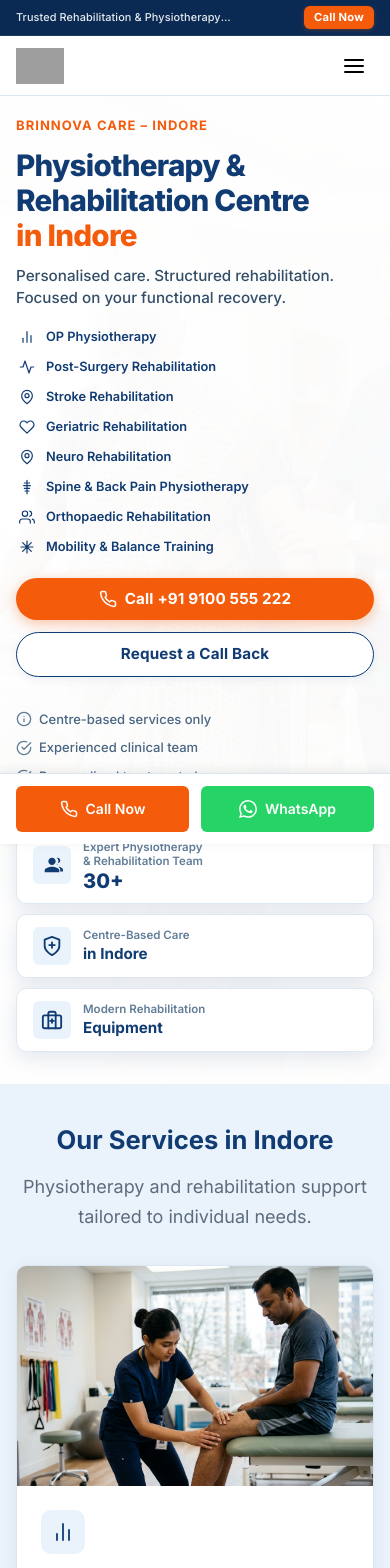
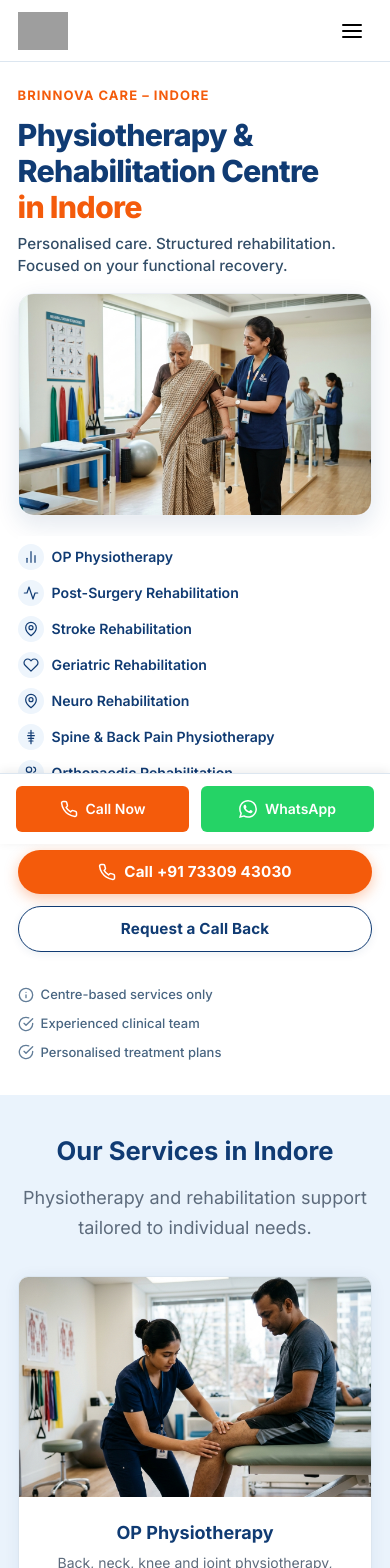
Before and after one commit to Mdtalhas/brinnova-indore, a React (Vite) app: page / in a window 390 px wide. Shown: the top 1568 px of the page. Built offline with nearby package versions, Linux system fonts and the light colour scheme; grey boxes are pictures that could not be loaded.

Commit message:
Update landing page

```diff
--- a/src/App.tsx
+++ b/src/App.tsx
@@ -10,6 +10,8 @@ import FAQ from './sections/FAQ';
 import FinalCTA from './sections/FinalCTA';
 import Footer from './sections/Footer';
 import MobileBar from './sections/MobileBar';
+import { siteConfig } from './config/siteConfig';
+import { WhatsAppIcon } from './components/Icons';
 
 const App: React.FC = () => {
   return (
@@ -27,6 +29,18 @@ const App: React.FC = () => {
       </main>
       <Footer />
       <MobileBar />
+
+      {/* Sticky WhatsApp Button for Web */}
+      <a
+        href={siteConfig.whatsapp.href}
+        className="floating-whatsapp"
+        target="_blank"
+        rel="noopener noreferrer"
+        aria-label="Chat with Brinnova Care on WhatsApp"
+        id="web-floating-whatsapp"
+      >
+        <WhatsAppIcon size={32} />
+      </a>
     </>
   );
 };
--- a/src/config/siteConfig.ts
+++ b/src/config/siteConfig.ts
@@ -19,24 +19,24 @@ export const siteConfig = {
 
   // Contact Details
   phone: {
-    display: '+91 9100 555 222',
-    href: 'tel:+919100555222',
+    display: '+91 73309 43030',
+    href: 'tel:+917330943030',
     verified: true,
   },
   whatsapp: {
-    display: '+91 9100 555 222',
-    href: 'https://wa.me/919100555222',
+    display: '+91 73309 43030',
+    href: 'https://wa.me/917330943030',
     verified: true,
   },
 
-  // Address — [PLACEHOLDER] Verify with client before publishing
+  // Address
   address: {
-    street: '[Address to be confirmed]',     // [PLACEHOLDER]
-    area: '[Area, Indore]',                  // [PLACEHOLDER]
+    street: 'Vijay Nagar',
+    area: 'Vijay Nagar',
     city: 'Indore',
     state: 'Madhya Pradesh',
-    pincode: '[PIN Code]',                   // [PLACEHOLDER]
-    fullAddress: 'Indore, Madhya Pradesh',
+    pincode: '',
+    fullAddress: 'Vijay Nagar, Indore, MP',
     verified: true,
   },
 
@@ -50,7 +50,7 @@ export const siteConfig = {
   },
 
   // Google Maps — [PLACEHOLDER] Generate link after address verification
-  googleMapsUrl: '#', // [PLACEHOLDER] Add verified Google Maps directions link
+  googleMapsUrl: 'https://www.google.com/maps/place/Brinnova+Transitional+Care+%26+Rehabilitation+centre+-+Vijay+Nagar,+Indore/@22.7646395,75.8828608,641m/data=!3m1!1e3!4m6!3m5!1s0x3963035a7cce9ae3:0x52db07a789ff7da5!8m2!3d22.7646395!4d75.8854357!16s%2Fg%2F11zxh9y60q?entry=ttu&g_ep=EgoyMDI2MTAyMC4wIKXMDSoASAFQAw%3D%3D', // [PLACEHOLDER] Add verified Google Maps directions link
 
   // Form Submission API & CRM Integration
   formApi: {
@@ -81,7 +81,6 @@ export const siteConfig = {
     { label: 'Rehabilitation Services', href: '#services' },
     { label: 'Why Brinnova', href: '#why-brinnova' },
     { label: 'FAQs', href: '#faqs' },
-    { label: 'Contact', href: '#contact' },
   ],
 
   // Services
--- a/src/index.css
+++ b/src/index.css
@@ -533,6 +533,11 @@ ol {
   font-weight: 500;
 }
 
+/* Mobile Image in Hero (hidden on desktop) */
+.hero__mobile-image {
+  display: none;
+}
+
 /* 2-column Service Highlights in Hero */
 .hero__services-grid {
   display: grid;
@@ -734,19 +739,9 @@ ol {
   padding: var(--space-6);
   display: flex;
   flex-direction: column;
+  align-items: center;
+  text-align: center;
   flex: 1;
-}
-
-.service-card__icon {
-  width: 44px;
-  height: 44px;
-  background: var(--color-light-blue);
-  border-radius: var(--radius-md);
-  display: flex;
-  align-items: center;
-  justify-content: center;
-  margin-bottom: var(--space-3);
-  color: var(--color-navy);
 }
 
 .service-card__title {
@@ -755,6 +750,7 @@ ol {
   color: var(--color-navy);
   margin-bottom: var(--space-2);
   line-height: 1.3;
+  text-align: center;
 }
 
 .service-card__desc {
@@ -763,6 +759,7 @@ ol {
   line-height: 1.6;
   margin-bottom: var(--space-4);
   flex-grow: 1;
+  text-align: center;
 }
 
 .service-card__link {
@@ -772,6 +769,7 @@ ol {
   color: var(--color-navy);
   display: inline-flex;
   align-items: center;
+  justify-content: center;
   gap: 6px;
   transition: all var(--transition-fast);
   padding-top: var(--space-2);
@@ -1052,12 +1050,16 @@ textarea.form-control,
   border-radius: var(--radius-lg);
   overflow: hidden;
   box-shadow: var(--shadow-lg);
+  background: #f8fafc;
 }
 
 .centre__image img {
   width: 100%;
-  height: 380px;
+  height: auto;
+  aspect-ratio: 3 / 2;
   object-fit: cover;
+  object-position: left center;
+  display: block;
 }
 
 .centre__info h3 {
@@ -1241,8 +1243,9 @@ textarea.form-control,
 
 /* --- Footer --- */
 .footer {
-  background: var(--color-navy-dark);
-  color: rgba(255, 255, 255, 0.7);
+  background: var(--color-white);
+  color: #4a5568;
+  border-top: 1px solid var(--color-light-border);
   padding: var(--space-16) 0 var(--space-8);
 }
 
@@ -1256,19 +1259,19 @@ textarea.form-control,
 .footer__brand img {
   height: 40px;
   margin-bottom: var(--space-5);
-  filter: brightness(10);
 }
 
 .footer__brand p {
   font-size: var(--font-size-sm);
   line-height: 1.7;
   max-width: 280px;
+  color: #4a5568;
 }
 
 .footer__heading {
   font-size: var(--font-size-sm);
   font-weight: 700;
-  color: var(--color-white);
+  color: var(--color-navy);
   text-transform: uppercase;
   letter-spacing: 0.08em;
   margin-bottom: var(--space-5);
@@ -1277,6 +1280,7 @@ textarea.form-control,
 .footer__links a {
   display: block;
   font-size: var(--font-size-sm);
+  color: #4a5568;
   padding: var(--space-1) 0;
   transition: color var(--transition-fast);
 }
@@ -1291,6 +1295,16 @@ textarea.form-control,
   gap: var(--space-3);
   margin-bottom: var(--space-4);
   font-size: var(--font-size-sm);
+  color: #4a5568;
+}
+
+.footer__contact-item a {
+  color: #4a5568;
+  transition: color var(--transition-fast);
+}
+
+.footer__contact-item a:hover {
+  color: var(--color-orange);
 }
 
 .footer__contact-item svg {
@@ -1299,19 +1313,74 @@ textarea.form-control,
   flex-shrink: 0;
 }
 
-.footer__bottom {
-  border-top: 1px solid rgba(255, 255, 255, 0.1);
-  padding-top: var(--space-6);
-  display: flex;
-  justify-content: space-between;
-  align-items: center;
-  font-size: var(--font-size-xs);
+.footer__bottom-bar {
+  margin-top: var(--space-8);
+  background: #005aa9;
+  background: linear-gradient(90deg, #00539c 0%, #0066b8 50%, #00539c 100%);
+  color: #ffffff;
+  padding: 12px 28px;
+  border-radius: 9999px;
+  display: flex;
+  align-items: center;
+  justify-content: center;
   flex-wrap: wrap;
-  gap: var(--space-4);
-}
-
-.footer__bottom a:hover {
-  color: var(--color-orange);
+  gap: 12px 16px;
+  font-size: 0.8125rem;
+  font-weight: 500;
+  box-shadow: 0 4px 14px rgba(0, 83, 156, 0.25);
+  text-align: center;
+}
+
+.footer__divider {
+  color: rgba(255, 255, 255, 0.45);
+}
+
+.footer__website-link {
+  color: #ffffff;
+  transition: opacity var(--transition-fast);
+}
+
+.footer__website-link:hover {
+  opacity: 0.85;
+  color: #ffffff;
+}
+
+.footer__partner {
+  display: inline-flex;
+  align-items: center;
+  gap: 8px;
+}
+
+.dumosh-badge {
+  display: inline-flex;
+  align-items: center;
+  background: #ffffff;
+  color: #0b0f19;
+  padding: 2px 10px;
+  border-radius: 6px;
+  text-decoration: none;
+  font-family: -apple-system, BlinkMacSystemFont, "Segoe UI", Roboto, "Helvetica Neue", Arial, sans-serif;
+  letter-spacing: 0.04em;
+  line-height: 1.2;
+  box-shadow: 0 1px 4px rgba(0, 0, 0, 0.15);
+  transition: transform var(--transition-fast);
+}
+
+.dumosh-badge:hover {
+  transform: translateY(-1px);
+}
+
+.dumosh-text {
+  font-weight: 900;
+  font-size: 0.8rem;
+  color: #0b0f19;
+}
+
+.dumosh-dot {
+  font-weight: 900;
+  font-size: 0.85rem;
+  color: #e53e3e;
+  margin-left: 1px;
 }
 
 /* --- Mobile Bottom Bar --- */
@@ -1356,6 +1425,43 @@ textarea.form-control,
   color: var(--color-white);
 }
 
+/* --- Floating WhatsApp Button (Web / Desktop) --- */
+.floating-whatsapp {
+  position: fixed;
+  bottom: 28px;
+  right: 28px;
+  z-index: 999;
+  display: flex;
+  align-items: center;
+  justify-content: center;
+  width: 58px;
+  height: 58px;
+  background-color: #25D366;
+  color: #ffffff;
+  border-radius: 50%;
+  box-shadow: 0 4px 18px rgba(37, 211, 102, 0.45);
+  transition: all var(--transition-base);
+  cursor: pointer;
+}
+
+.floating-whatsapp:hover {
+  transform: translateY(-3px) scale(1.05);
+  box-shadow: 0 6px 22px rgba(37, 211, 102, 0.6);
+  color: #ffffff;
+}
+
+.floating-whatsapp svg {
+  width: 32px;
+  height: 32px;
+}
+
+@media (max-width: 768px) {
+  /* On mobile, WhatsApp is already available in the sticky bottom mobile-bar */
+  .floating-whatsapp {
+    display: none;
+  }
+}
+
 /* ==========================================================================
    Responsive Design
    ========================================================================== */
@@ -1444,10 +1550,10 @@ textarea.form-control,
     --font-size-hero: 1.85rem;
     --font-size-3xl: 1.6rem;
     --font-size-2xl: 1.35rem;
-    --container-padding: 1rem;
-    --top-bar-height: 36px;
-    --main-header-height: 60px;
-    --header-height: 96px;
+    --container-padding: 1.1rem;
+    --top-bar-height: 0px;
+    --main-header-height: 62px;
+    --header-height: 62px;
   }
 
   .section {
@@ -1458,39 +1564,21 @@ textarea.form-control,
     margin-bottom: var(--space-8);
   }
 
-  /* Top Bar on Mobile */
-  .top-bar__center {
-    display: none;
-  }
-
-  .top-bar__inner {
-    justify-content: space-between;
-  }
-
-  .top-bar__left {
-    display: block;
-    font-size: 0.68rem;
-    white-space: nowrap;
-    overflow: hidden;
-    text-overflow: ellipsis;
-    max-width: 60%;
-  }
-
-  .top-bar__right {
-    gap: 8px;
-  }
-
-  .top-bar__phone {
-    display: none;
-  }
-
-  .top-bar__call-btn {
-    padding: 3px 10px;
-    font-size: 0.7rem;
+  /* Completely remove top bar from mobile view */
+  .top-bar {
+    display: none !important;
+  }
+
+  .header {
+    top: 0;
+  }
+
+  .mobile-nav {
+    top: var(--main-header-height);
   }
 
   .header__logo img {
-    height: 36px;
+    height: 38px;
   }
 
   /* Hero Section on Mobile */
@@ -1500,36 +1588,76 @@ textarea.form-control,
 
   .hero__wrapper {
     min-height: auto;
-    padding-top: var(--space-4);
+    padding-top: var(--space-5);
     padding-bottom: var(--space-8);
   }
 
+  /* Hide background image on mobile since we show the dedicated hero card image */
   .hero__bg-container {
-    opacity: 0.14;
-  }
-
-  .hero__bg-img {
-    object-position: center 15%;
+    display: none;
+  }
+
+  .hero__grid {
+    grid-template-columns: 1fr;
+    gap: var(--space-4);
+  }
+
+  /* Hide floating cards on mobile */
+  .hero__cards-column {
+    display: none;
   }
 
   .hero__title {
-    font-size: 1.85rem;
+    font-size: 1.9rem;
     line-height: 1.18;
+    margin-bottom: var(--space-2);
   }
 
   .hero__subtitle {
     font-size: 0.95rem;
+    line-height: 1.45;
     margin-bottom: var(--space-4);
+  }
+
+  /* Mobile Hero Image Card matching mockup */
+  .hero__mobile-image {
+    display: block;
+    width: 100%;
+    margin-bottom: var(--space-5);
+    border-radius: 16px;
+    overflow: hidden;
+    box-shadow: 0 8px 24px rgba(16, 59, 115, 0.12);
+    border: 1px solid rgba(16, 59, 115, 0.08);
+  }
+
+  .hero__mobile-img {
+    display: block;
+    width: 100%;
+    height: auto;
+    aspect-ratio: 16 / 10;
+    object-fit: cover;
+    object-position: center 20%;
   }
 
   .hero__services-grid {
     grid-template-columns: 1fr;
-    gap: 8px;
+    gap: 10px;
     margin-bottom: var(--space-5);
+    background-color: var(--color-white);
+    padding: var(--space-2) 0;
   }
 
   .hero__service-item {
-    font-size: 0.8rem;
+    font-size: 0.88rem;
+    font-weight: 600;
+  }
+
+  .hero__service-icon {
+    width: 26px;
+    height: 26px;
+    border-radius: 50%;
+    background: #eef5fc;
+    color: var(--color-navy);
   }
 
   .hero__ctas {
@@ -1540,6 +1668,7 @@ textarea.form-control,
   .hero__ctas .btn {
     width: 100%;
     justify-content: center;
+    padding: 13px 20px;
   }
 
   .hero__trust-row {
@@ -1549,17 +1678,6 @@ textarea.form-control,
     padding-top: var(--space-2);
   }
 
-  .hero__cards-stack {
-    flex-direction: column;
-    width: 100%;
-    gap: 10px;
-  }
-
-  .hero-float-card {
-    flex: none;
-    width: 100%;
-  }
-
   .form-section {
     padding: 30px 0 34px;
   }
@@ -1609,9 +1727,10 @@ textarea.form-control,
   }
 
   .centre__image img {
-    height: 260px;
+    height: auto;
+    aspect-ratio: 3 / 2;
     object-fit: cover;
-    object-position: center center;
+    object-position: left center;
   }
 
   .benefits-grid {
@@ -1629,10 +1748,16 @@ textarea.form-control,
     gap: var(--space-6);
   }
 
-  .footer__bottom {
+  .footer__bottom-bar {
+    border-radius: 16px;
+    padding: 14px 18px;
     flex-direction: column;
-    text-align: center;
-    gap: var(--space-3);
+    gap: 8px;
+    font-size: 0.75rem;
+  }
+
+  .footer__divider {
+    display: none;
   }
 
   .mobile-bar {
@@ -1670,12 +1795,4 @@ textarea.form-control,
     --font-size-hero: 1.65rem;
     --container-padding: 0.85rem;
   }
-
-  .top-bar__left {
-    display: none;
-  }
-
-  .top-bar__inner {
-    justify-content: flex-end;
-  }
-}
+}
--- a/src/sections/Footer.tsx
+++ b/src/sections/Footer.tsx
@@ -27,13 +27,19 @@ const Footer: React.FC = () => {
           <div>
             <h4 className="footer__heading">Quick Links</h4>
             <nav className="footer__links" aria-label="Footer navigation">
-              {siteConfig.navLinks.map((link) => (
+              {siteConfig.navLinks
+                .filter((link) => link.label !== 'OP Physiotherapy' && link.label !== 'Rehabilitation Services')
+                .map((link) => (
                   <a
                     key={link.label}
                     href={link.href}
                     onClick={(e) => {
                       e.preventDefault();
+                      if (link.href === '#home') {
+                        window.scrollTo({ top: 0, behavior: 'smooth' });
+                      } else {
                         document.querySelector(link.href)?.scrollIntoView({ behavior: 'smooth' });
+                      }
                     }}
                   >
                     {link.label}
@@ -79,12 +85,32 @@ const Footer: React.FC = () => {
           </div>
         </div>
 
-        {/* Bottom */}
-        <div className="footer__bottom">
-          <span>© {currentYear} Brinnova Care. All rights reserved.</span>
-          <span>
-            <a href={siteConfig.websiteUrl} target="_blank" rel="noopener noreferrer">
+        {/* Bottom Pill Bar */}
+        <div className="footer__bottom-bar">
+          <span className="footer__copyright">
+            Copyright © {currentYear} Brinnova Care. All rights reserved.
+          </span>
+          <span className="footer__divider" aria-hidden="true">|</span>
+          <a
+            href={siteConfig.websiteUrl}
+            target="_blank"
+            rel="noopener noreferrer"
+            className="footer__website-link"
+          >
             www.brinnovacare.com
+          </a>
+          <span className="footer__divider" aria-hidden="true">|</span>
+          <span className="footer__partner">
+            Marketing Partner —
+            <a
+              href="https://dumosh.com"
+              target="_blank"
+              rel="noopener noreferrer"
+              className="dumosh-badge"
+              aria-label="Dumosh - Marketing Partner"
+            >
+              <span className="dumosh-text">DUMOSH</span>
+              <span className="dumosh-dot">.</span>
             </a>
           </span>
         </div>
--- a/src/sections/Header.tsx
+++ b/src/sections/Header.tsx
@@ -25,6 +25,10 @@ const Header: React.FC = () => {
 
   const handleNavClick = (href: string) => {
     setIsMobileOpen(false);
+    if (href === '#home' || href === '#hero' || href === '#') {
+      window.scrollTo({ top: 0, behavior: 'smooth' });
+      return;
+    }
     const el = document.querySelector(href);
     if (el) {
       el.scrollIntoView({ behavior: 'smooth' });
@@ -40,22 +44,17 @@ const Header: React.FC = () => {
             <span>Trusted Rehabilitation &amp; Physiotherapy Care</span>
           </div>
 
-          <div className="top-bar__center">
+          <div className="top-bar__right">
             <span className="top-bar__location">
               <MapPinIcon size={14} className="top-bar__icon" />
-              <span>Indore, Madhya Pradesh</span>
+              <span>Vijay Nagar, Indore</span>
             </span>
-            <span className="top-bar__divider" aria-hidden="true">|</span>
-            <span className="top-bar__timing">
-              <span>{siteConfig.operatingHours.display}</span>
-            </span>
-          </div>
 
-          <div className="top-bar__right">
             <a href={siteConfig.phone.href} className="top-bar__phone" aria-label={`Call ${siteConfig.phone.display}`}>
               <PhoneIcon size={14} className="top-bar__icon" />
               <span>{siteConfig.phone.display}</span>
             </a>
+
             <a href={siteConfig.phone.href} className="top-bar__call-btn" id="top-bar-call-btn">
               Call Now
             </a>
@@ -65,7 +64,12 @@ const Header: React.FC = () => {
 
       <header className={`header ${isScrolled ? 'header--scrolled' : ''}`} id="home">
         <div className="container header__inner">
-          <a href="#home" className="header__logo" aria-label="Brinnova Care Home">
+          <a
+            href="#home"
+            className="header__logo"
+            aria-label="Brinnova Care Home"
+            onClick={(e) => { e.preventDefault(); handleNavClick('#home'); }}
+          >
             <img
               src={siteConfig.logoUrl}
               alt="Brinnova Care — Physiotherapy & Rehabilitation Centre"
--- a/src/sections/Hero.tsx
+++ b/src/sections/Hero.tsx
@@ -34,7 +34,7 @@ const Hero: React.FC = () => {
   };
 
   return (
-    <section className="hero" id="about" aria-label="Hero section">
+    <section className="hero" id="hero" aria-label="Hero section">
       <div className="hero__wrapper">
         {/* Background Image Container with Gradient Fade */}
         <div className="hero__bg-container">
@@ -64,6 +64,16 @@ const Hero: React.FC = () => {
                 Personalised care. Structured rehabilitation.<br />
                 Focused on your functional recovery.
               </p>
+
+              {/* Mobile Hero Image Card shown directly under subtitle */}
+              <div className="hero__mobile-image">
+                <img
+                  src="/images/hero-physiotherapy.jpg"
+                  alt="Physiotherapy and rehabilitation session at Brinnova Care Indore"
+                  className="hero__mobile-img"
+                  loading="eager"
+                />
+              </div>
 
               {/* 2-column Service Highlights Grid */}
               <div className="hero__services-grid">
--- a/src/sections/IndoreCentre.tsx
+++ b/src/sections/IndoreCentre.tsx
@@ -4,7 +4,7 @@ import { MapPinIcon, PhoneIcon, ClockIcon, NavigationIcon } from '../components/
 
 const IndoreCentre: React.FC = () => {
   return (
-    <section className="section" id="contact" aria-label="Our Indore Centre">
+    <section className="section" id="about" aria-label="Our Indore Centre">
       <div className="container">
         <div className="section-header">
           <h2>Our Indore Centre</h2>
@@ -23,7 +23,7 @@ const IndoreCentre: React.FC = () => {
           </div>
 
           <div className="centre__info">
-            <h3>Brinnova Care — Indore</h3>
+            <h3>Brinnova Transitional Care & Rehabilitation centre — Indore</h3>
 
             {/* Address */}
             <div className="centre__detail">
--- a/src/sections/Services.tsx
+++ b/src/sections/Services.tsx
@@ -1,13 +1,6 @@
 import React from 'react';
 import { siteConfig } from '../config/siteConfig';
-import { PhysioServiceIcon, NeuroServiceIcon, OrthoServiceIcon, GeriatricServiceIcon } from '../components/Icons';
 
-const iconMap: Record<string, React.FC<{ size?: number }>> = {
-  physio: PhysioServiceIcon,
-  neuro: NeuroServiceIcon,
-  ortho: OrthoServiceIcon,
-  geriatric: GeriatricServiceIcon,
-};
 
 const Services: React.FC = () => {
   return (
@@ -20,7 +13,6 @@ const Services: React.FC = () => {
 
         <div className="services-grid">
           {siteConfig.services.map((service) => {
-            const IconComponent = iconMap[service.icon] || PhysioServiceIcon;
             return (
               <article className="service-card" key={service.id} id={service.id}>
                 <img
@@ -32,9 +24,6 @@ const Services: React.FC = () => {
                   height="200"
                 />
                 <div className="service-card__body">
-                  <div className="service-card__icon">
-                    <IconComponent size={24} />
-                  </div>
                   <h3 className="service-card__title">{service.title}</h3>
                   <p className="service-card__desc">{service.description}</p>
                   <a
```
Also changed, not shown: public/images/centre-interior.jpg. Lines whose indentation alone changed are shown as unchanged.
